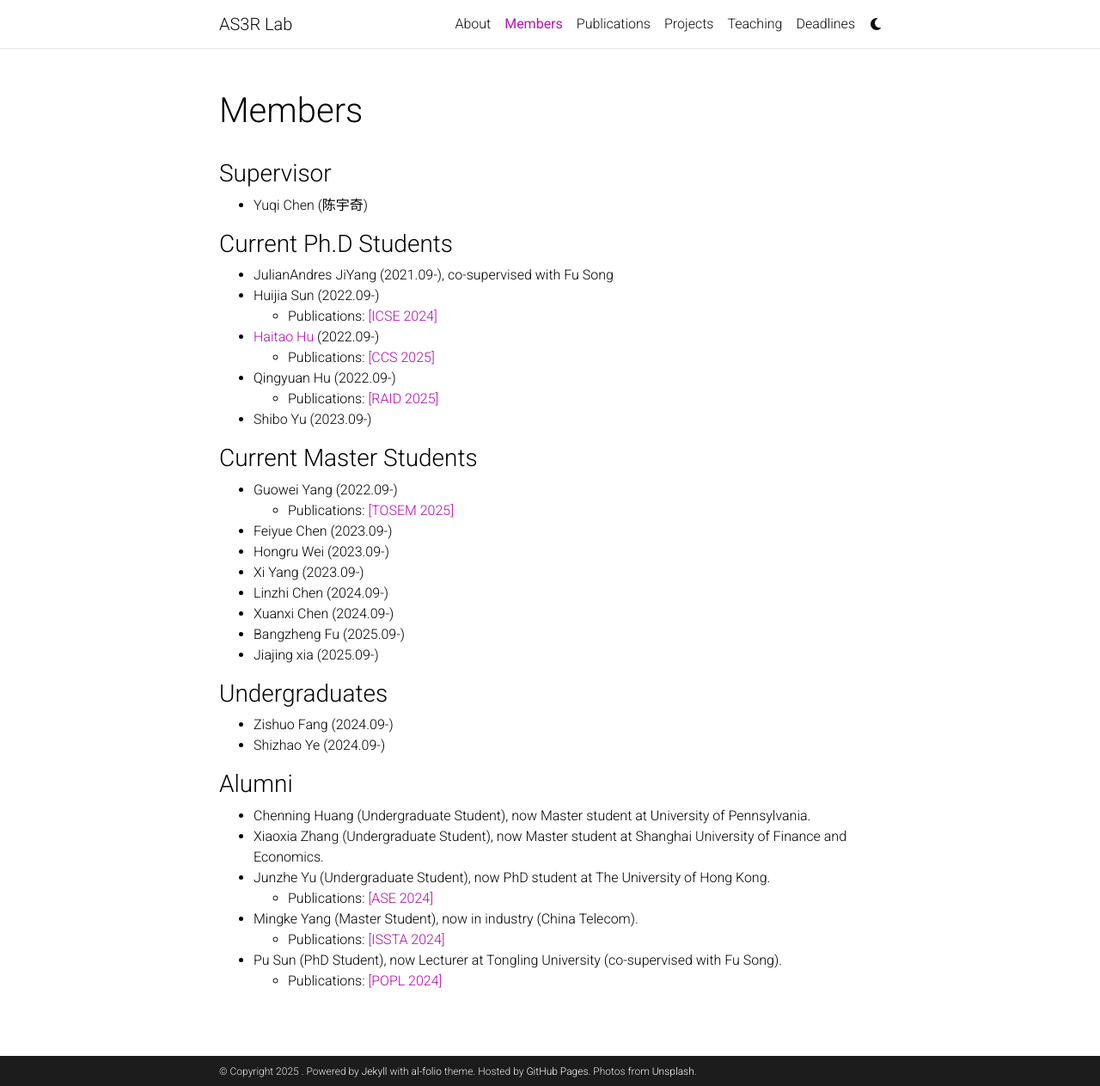
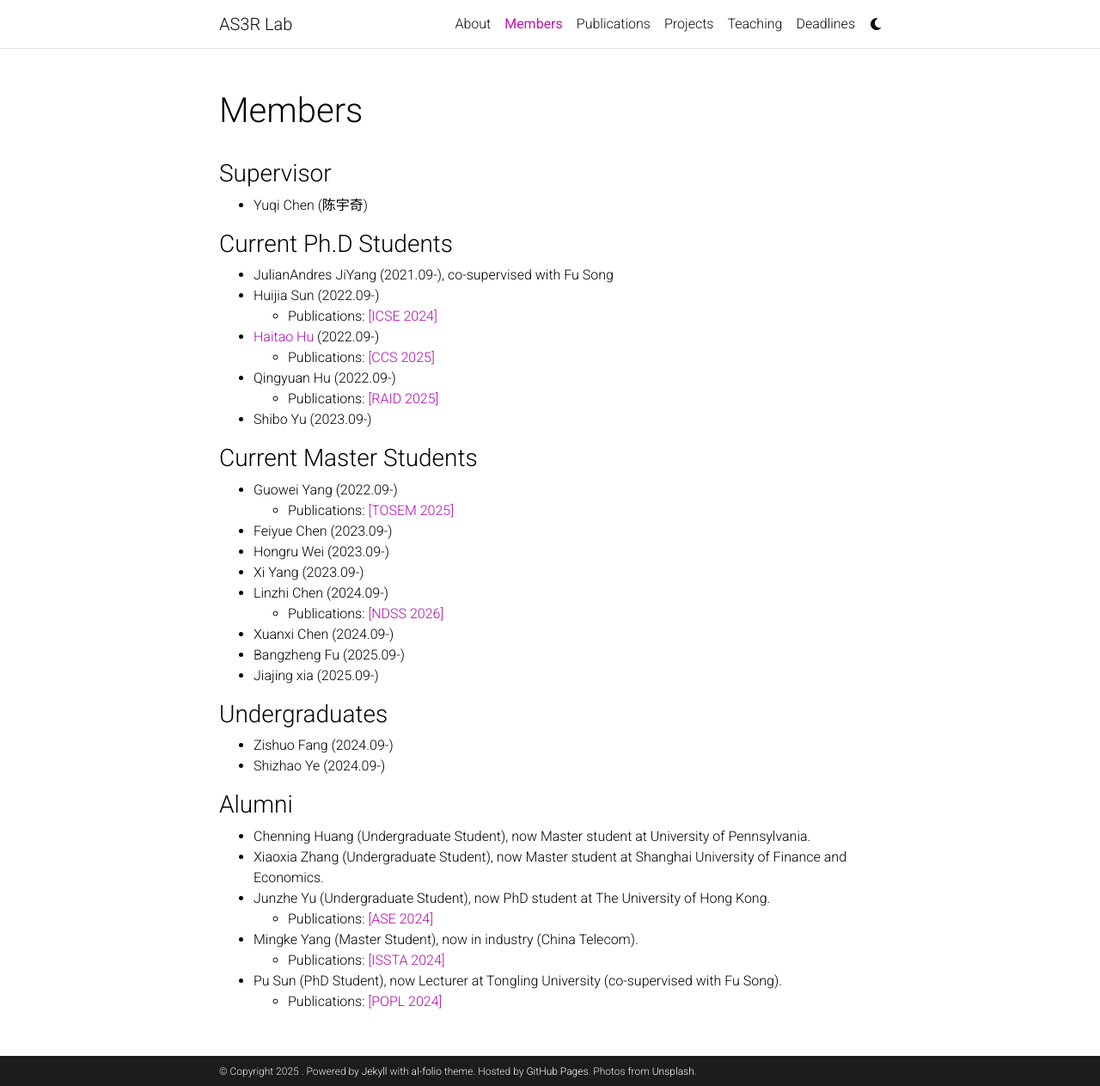
Before and after one commit to AS3RLab/AS3RLab.github.io, a Jekyll site: the page built from _pages/members.md, in a window 1280 px wide and 1263 px high. Shown: the whole window at 86% size. Built offline with Jekyll 4.4.1, drawn with Linux system fonts in a browser that asks for light colours; comment, search, counter and statistics services are not loaded; a style sheet for code colours, icons or effects is not loaded.

```diff
--- a/_pages/members.md
+++ b/_pages/members.md
@@ -38,6 +38,7 @@
 * Hongru Wei  (2023.09-)
 * Xi Yang     (2023.09-)
 * Linzhi Chen (2024.09-)
+     * Publications: [[NDSS 2026]](https://arxiv.org/abs/2512.19297)
 * Xuanxi Chen (2024.09-)
 * Bangzheng Fu (2025.09-)
 * Jiajing xia (2025.09-)
```
